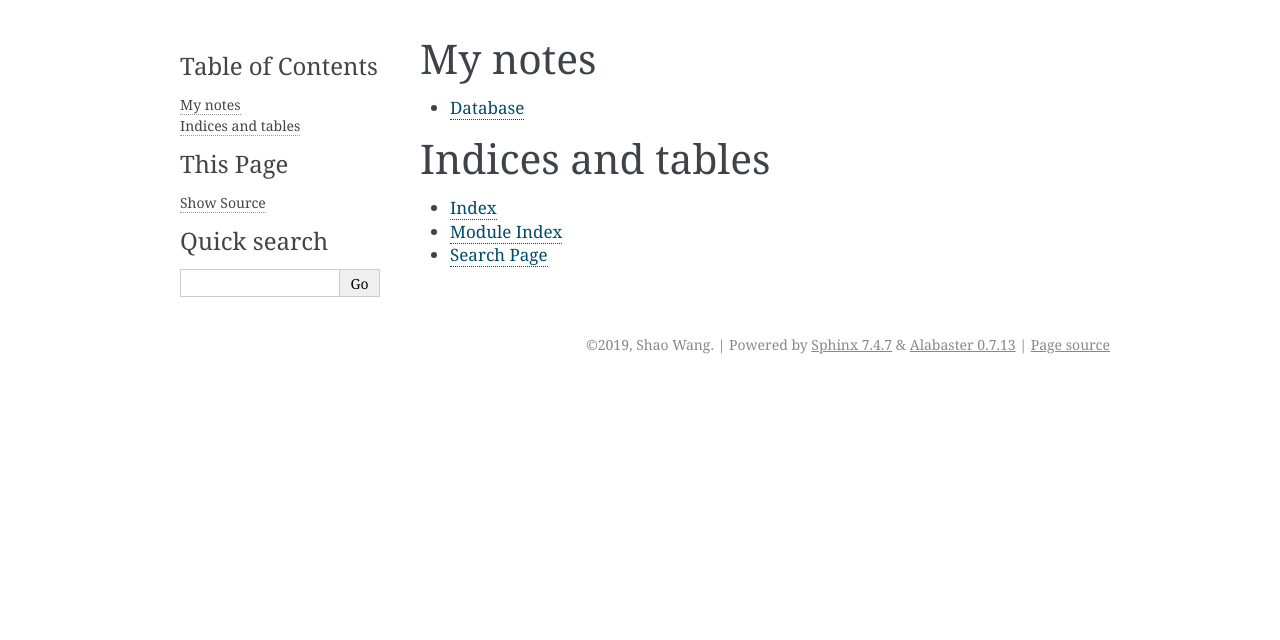
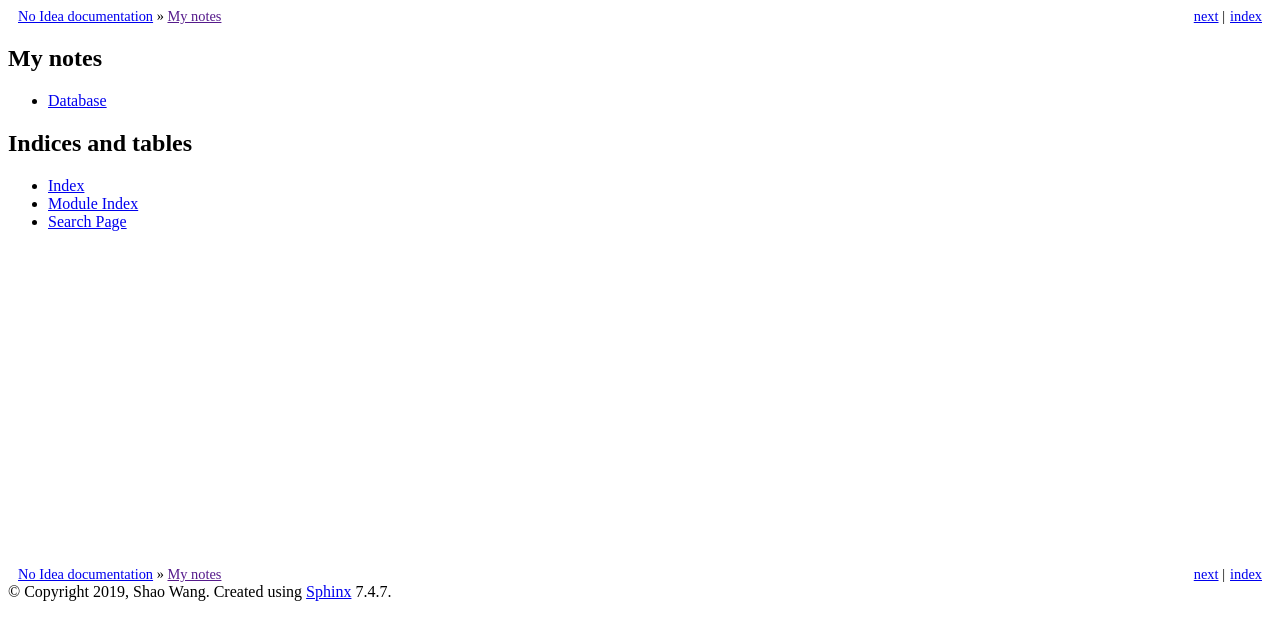
Before and after one commit to shao-wang-me/Notes, a Sphinx documentation site: the page built from source/index.rst, in a window 1280 px wide. Shown: the top 640 px of the page. Built offline with Sphinx 7.4.7, drawn with Linux system fonts in a browser that asks for light colours.

Commit message:
Update conf.py
No Idea

```diff
--- a/source/conf.py
+++ b/source/conf.py
@@ -17,7 +17,7 @@
 
 # -- Project information -----------------------------------------------------
 
-project = 'Notes'
+project = 'No Idea'
 copyright = '2019, Shao Wang'
 author = 'Shao Wang'
 
@@ -43,7 +43,7 @@ exclude_patterns = ['_exclude']
 # The theme to use for HTML and HTML Help pages.  See the documentation for
 # a list of builtin themes.
 #
-html_theme = 'alabaster'
+html_theme = 'basic'
 
 # Add any paths that contain custom static files (such as style sheets) here,
 # relative to this directory. They are copied after the builtin static files,
```
